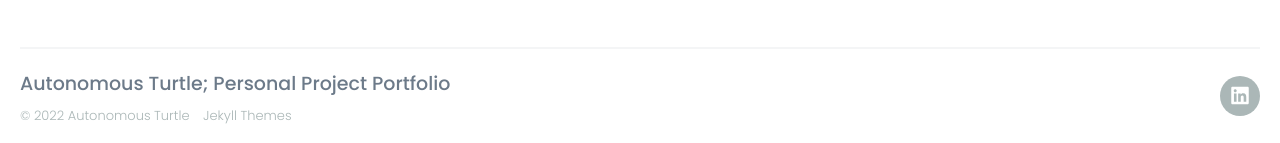
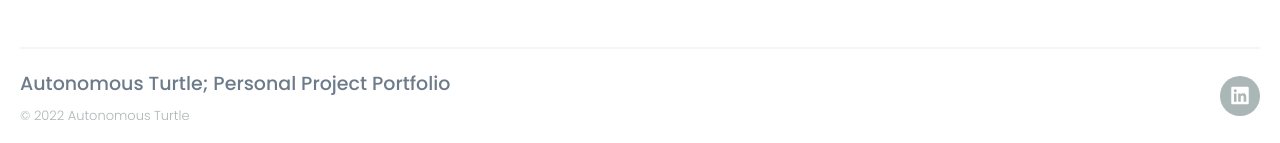
Before and after one commit to autonomousTurtle/portfolio, a Jekyll site: the page built from _pages/about.md, in a window 1280 px wide. Shown: the part 1855-1998 px from the top of the page. Built offline with Jekyll 4.4.1, drawn with Linux system fonts in a browser that asks for light colours; nearby versions of some CDN libraries.

Commit message:
Update footer.html

```diff
--- a/_includes/footer.html
+++ b/_includes/footer.html
@@ -8,7 +8,7 @@
 
 			<div class="footer__copyright">
 				<span>© {{ 'now' | date: "%Y" }} {{ site.data.settings.basic_settings.site_title }}</span>
-				<a href="https://jekyllthemes.io" target="_blank">Jekyll Themes</a>
+
 			</div>
 
 			{% include socials.html %}
```
